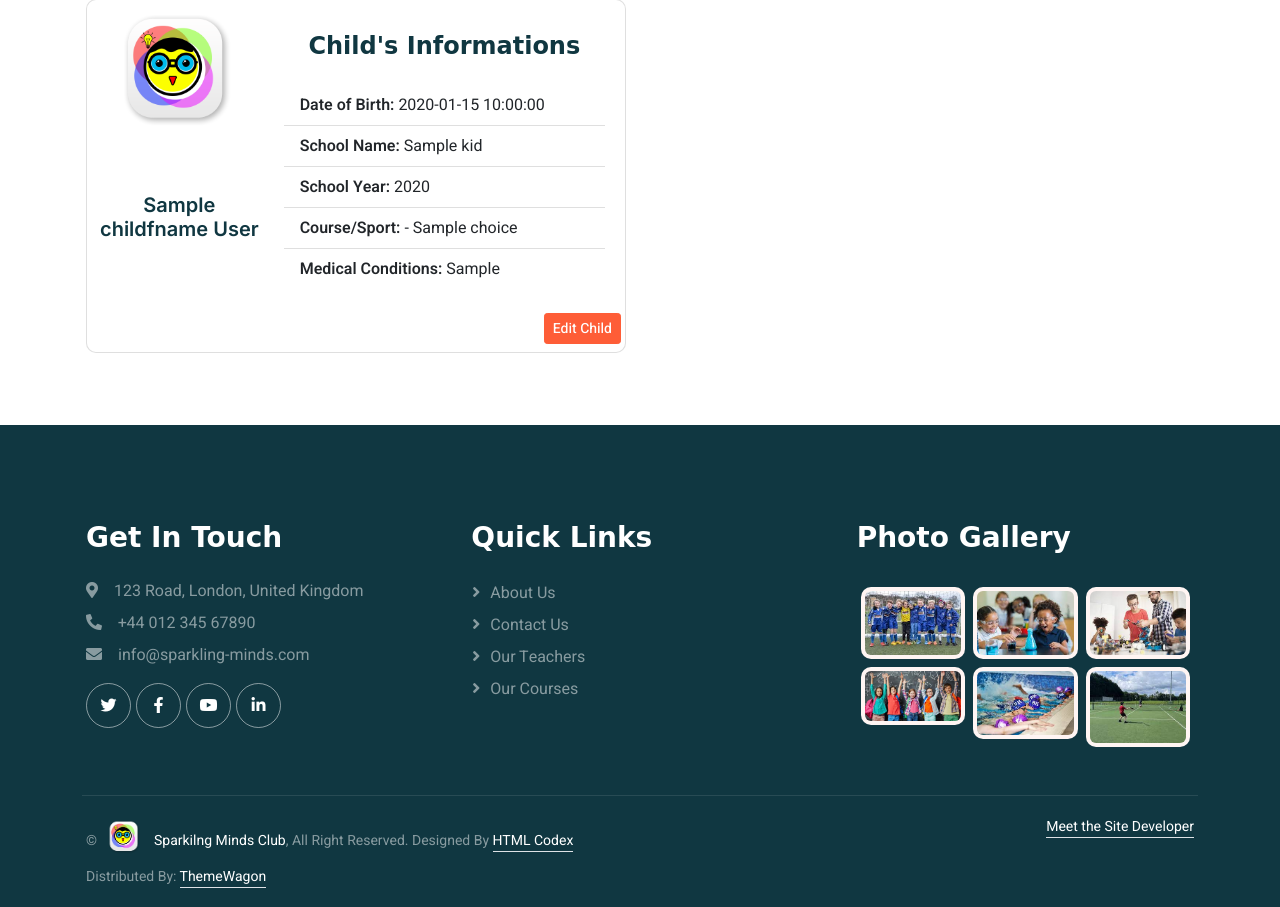
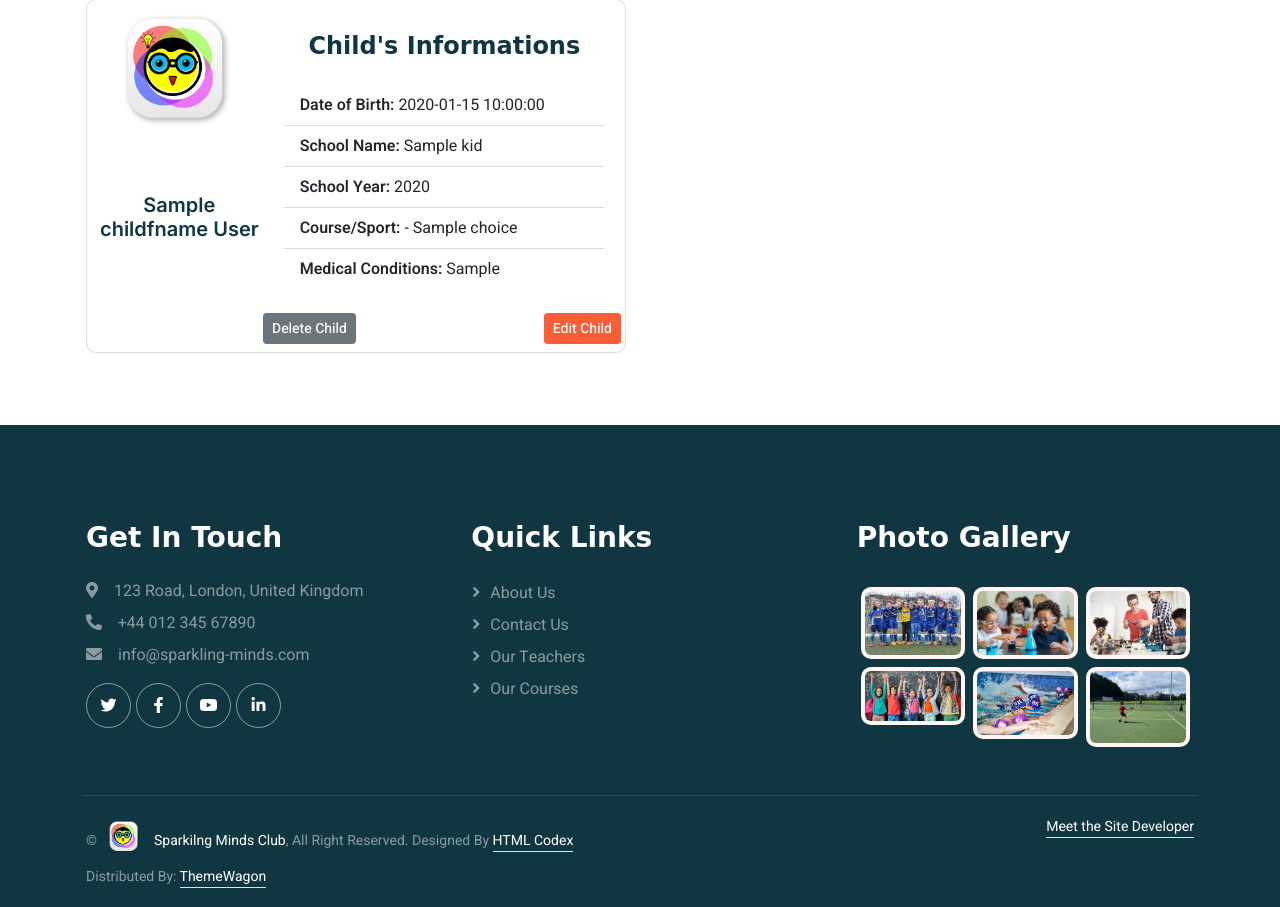
Before and after one commit to Jawahir01/Sparkling-Minds-Kids-Club, a Flask app: page /add_child in a window 1280 px wide. Shown: the part 386-1293 px from the top of the page. Run offline with Flask 3, Linux system fonts and the light colour scheme; the visitor is signed in with stand-in values (Sample User, id 1); a database or web service that is not in the repository returns one stand-in record (values such as "Sample title"); some libraries are stand-ins or nearby versions.

Commit message:
Wire up the Delete functionality for child's information

```diff
--- a/app.py
+++ b/app.py
@@ -261,6 +261,14 @@ def edit_child(kids_id):
     return render_template("profile.html", child=child, children=children)
 
 
+@app.route("/delete_child/<kids_id>")
+def delete_child(kids_id):
+
+    mongo.db.kids.delete_one({"_id": ObjectId(kids_id)})
+    flash("Your Child's Informationaly Successfully Deleted")
+    return redirect(url_for("profile", username=session["user"]))
+
+
 # Contact Us route
 @app.route("/contact_us")
 def contact_us():
--- a/templates/profile.html
+++ b/templates/profile.html
@@ -499,11 +499,20 @@
                     </div>
                   </div>
                 </div>
-                <!-- Edit Button /trigger modal/ -->
+                <!-- Delete + Edit Button /trigger modal/ -->
                 <div class="row g-0">
-                  <div class="col-12 d-md-flex justify-content-md-end py-2">
+                  <div class="col-6 d-md-flex justify-content-md-end py-2">
                     <a
-                      href="{{url_for('edit_child', kids_id = child) }}"
+                      href="{{ url_for('delete_child', kids_id=child._id) }}"
+                      class="btn btn-secondary btn-sm lighten-1"
+                      role="button"
+                    >
+                      Delete Child</a
+                    >
+                  </div>
+                  <div class="col-6 d-md-flex justify-content-md-end py-2">
+                    <a
+                      href=""
                       class="btn btn-primary btn-sm lighten-1"
                       role="button"
                       data-bs-toggle="modal"
```
